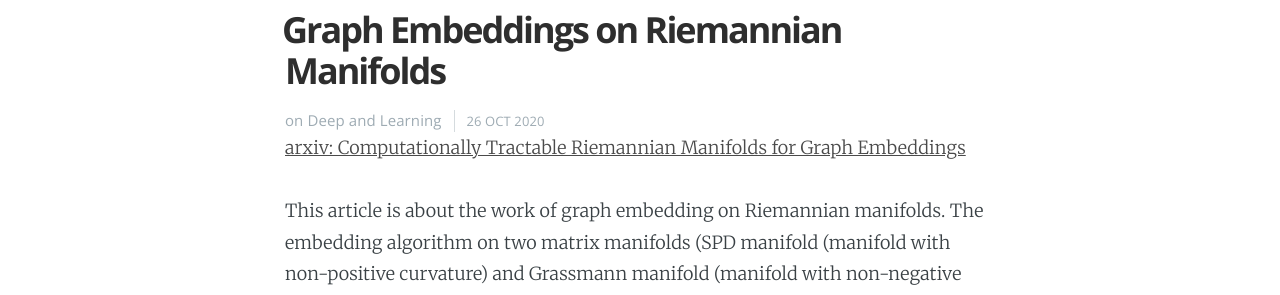
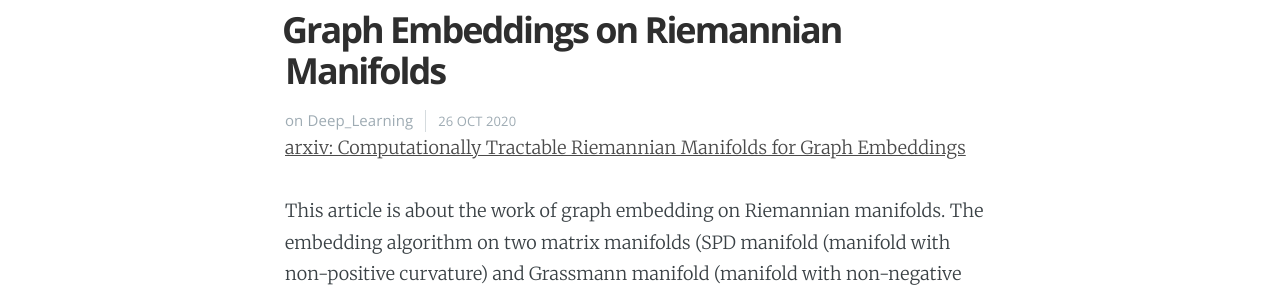
Before and after one commit to tao-harald/tao-harald.github.io, a Jekyll site: the page built from _posts/2020-10-26-Riemannian-Manifolds-Graph-Embeddings.markdown, in a window 1280 px wide. Shown: the part 169-464 px from the top of the page. Built offline with Jekyll 4.4.1, drawn with Linux system fonts in a browser that asks for light colours.

Commit message:
update tag

```diff
--- a/_posts/2020-10-26-Riemannian-Manifolds-Graph-Embeddings.markdown
+++ b/_posts/2020-10-26-Riemannian-Manifolds-Graph-Embeddings.markdown
@@ -1,7 +1,7 @@
 ---
 layout: post
 title: "Graph Embeddings on Riemannian Manifolds"
-categories: Deep Learning
+categories: Deep_Learning
 ---
 
 [arxiv: Computationally Tractable Riemannian Manifolds for Graph Embeddings](https://arxiv.org/abs/2002.08665)
```
